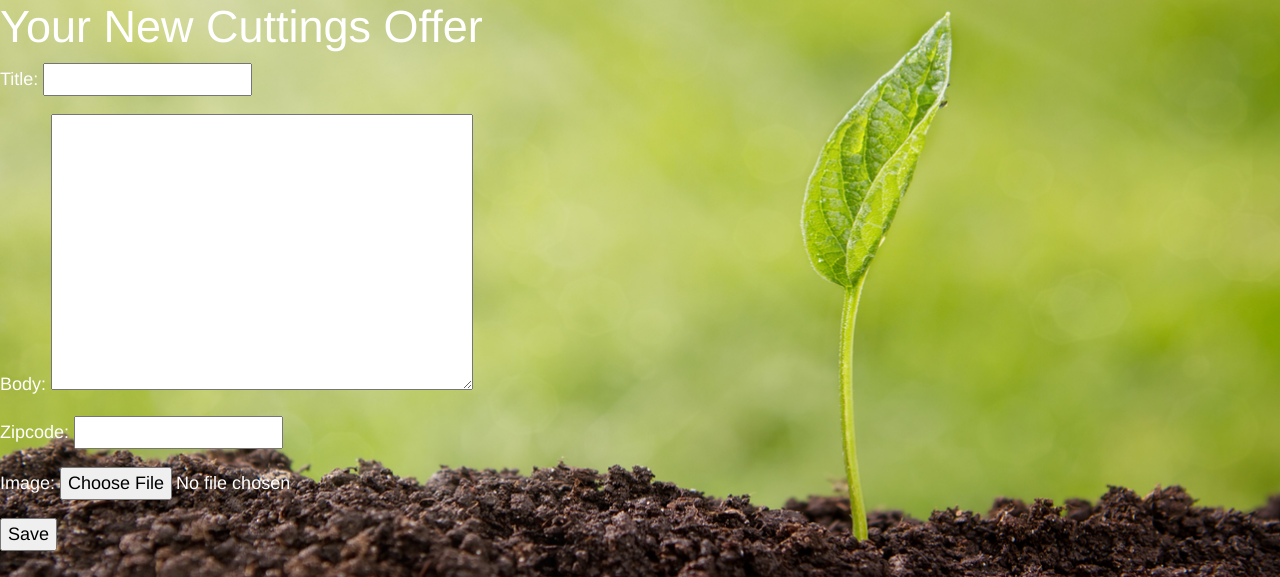
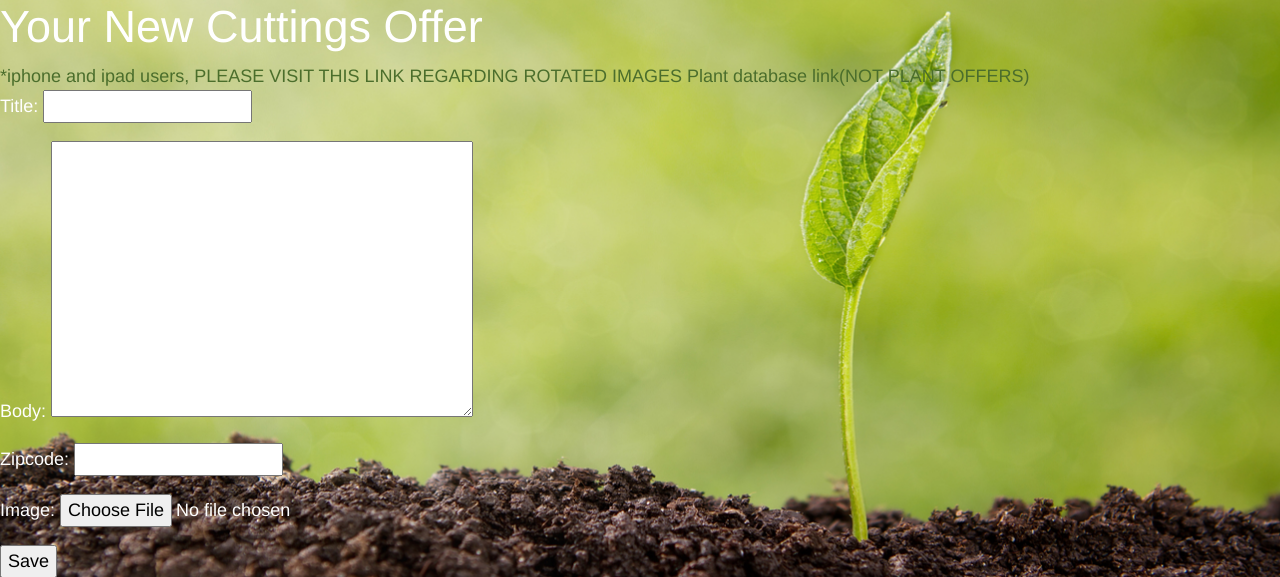
Before and after one commit to JustOneByteAtATime/NodeCode, a Django app: page /post/new/ in a window 1280 px wide. Shown: the part 100-677 px from the top of the page. Run offline with Django 3.2, Linux system fonts and the light colour scheme.

Commit message:
Added 2 useful links to new plant offer page

```diff
--- a/templates/post_new.html
+++ b/templates/post_new.html
@@ -2,6 +2,8 @@
 
 {% block content %}
     <h1>Your New Cuttings Offer</h1>
+	<a href="https://help.edublogs.org/fix-sideways-or-upside-down-images/"style="text-decoration: none;">*iphone and ipad users, PLEASE VISIT THIS LINK REGARDING ROTATED IMAGES</a>
+	<a href="https://garden.org/plants/"style="text-decoration: none;">Plant database link(NOT PLANT OFFERS)</a>
     <form action="" method="post" enctype="multipart/form-data">{% csrf_token %}
         {{ form.as_p }}
         <input type="submit" value="Save">
```
